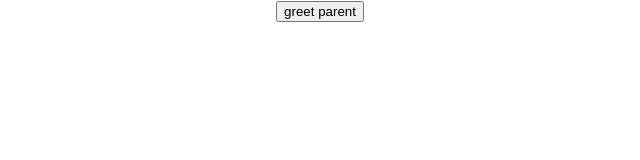
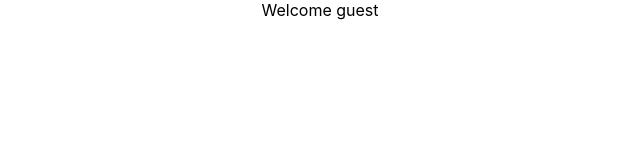
Before and after one commit to ishwarikanase/react-greet, a React (Create React App) app: page / in a window 1280 px wide. Shown: the top 160 px of the page, without its empty margins (320-960 px from the left). Built offline with nearby package versions, Linux system fonts and the light colour scheme.

Commit message:
if-else outside the jsx

```diff
--- a/src/App.js
+++ b/src/App.js
@@ -10,6 +10,7 @@
 import ClassClick from './components/classClick';
 import EventBind from './components/EventBind';
 import ParentComponent from './components/ParentComponent';
+import UserGreeting from './components/UserGreeting';
 function App() {
   return (
     <div className="App">
@@ -28,7 +29,8 @@
       {/* <FunctionClick></FunctionClick> */}
       {/* <ClassClick></ClassClick> */}
       {/* <EventBind></EventBind> */}
-      <ParentComponent></ParentComponent>
+      {/* <ParentComponent></ParentComponent> */}
+      <UserGreeting></UserGreeting>
     </div>
   );
 }
--- /dev/null
+++ b/src/components/UserGreeting.js
@@ -0,0 +1,28 @@
+import React, { Component } from 'react'
+
+export class UserGreeting extends Component {
+
+    constructor(props) {
+        super(props)
+
+        this.state = {
+            isLoggedIn: false
+        }
+    }
+
+    render() {
+        if (this.state.isLoggedIn) {
+            return (
+                <div>
+                    Welcome ishwari
+                </div>
+            )
+        }
+        else {
+            return (<div>Welcome guest</div>)
+        }
+        return <div />
+    }
+}
+
+export default UserGreeting
```
